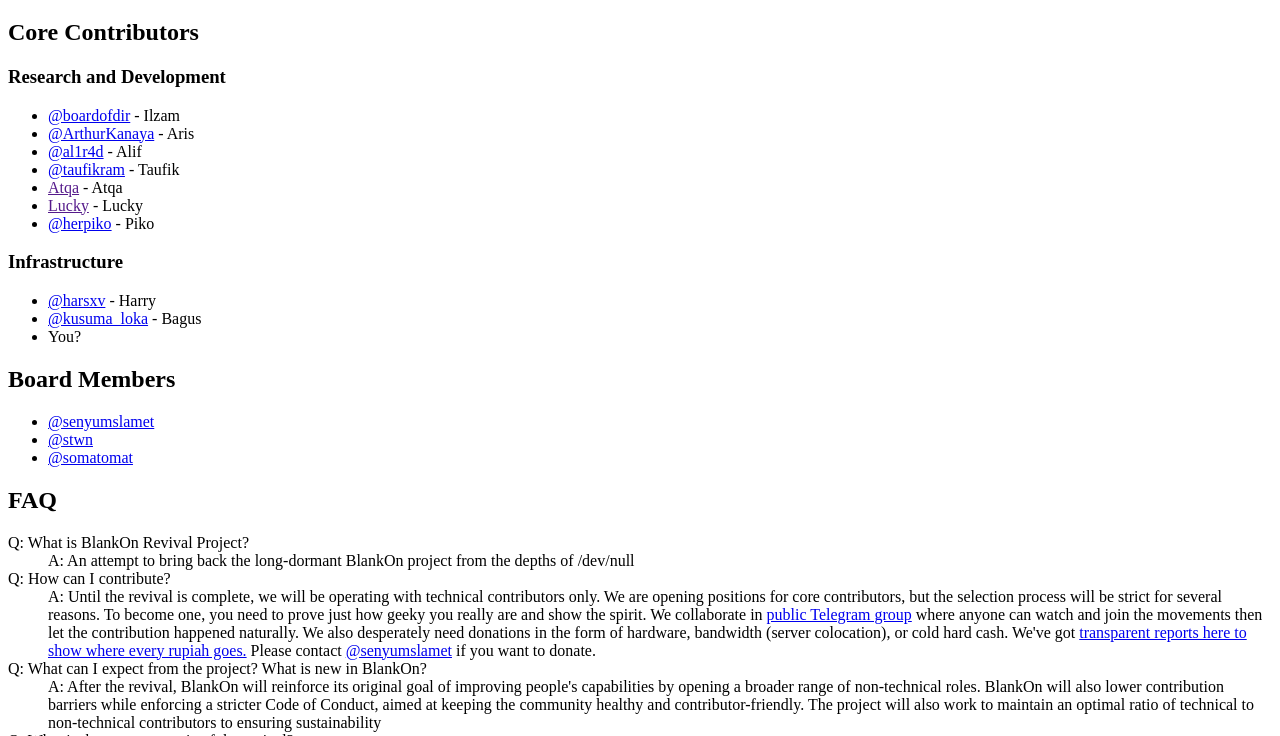
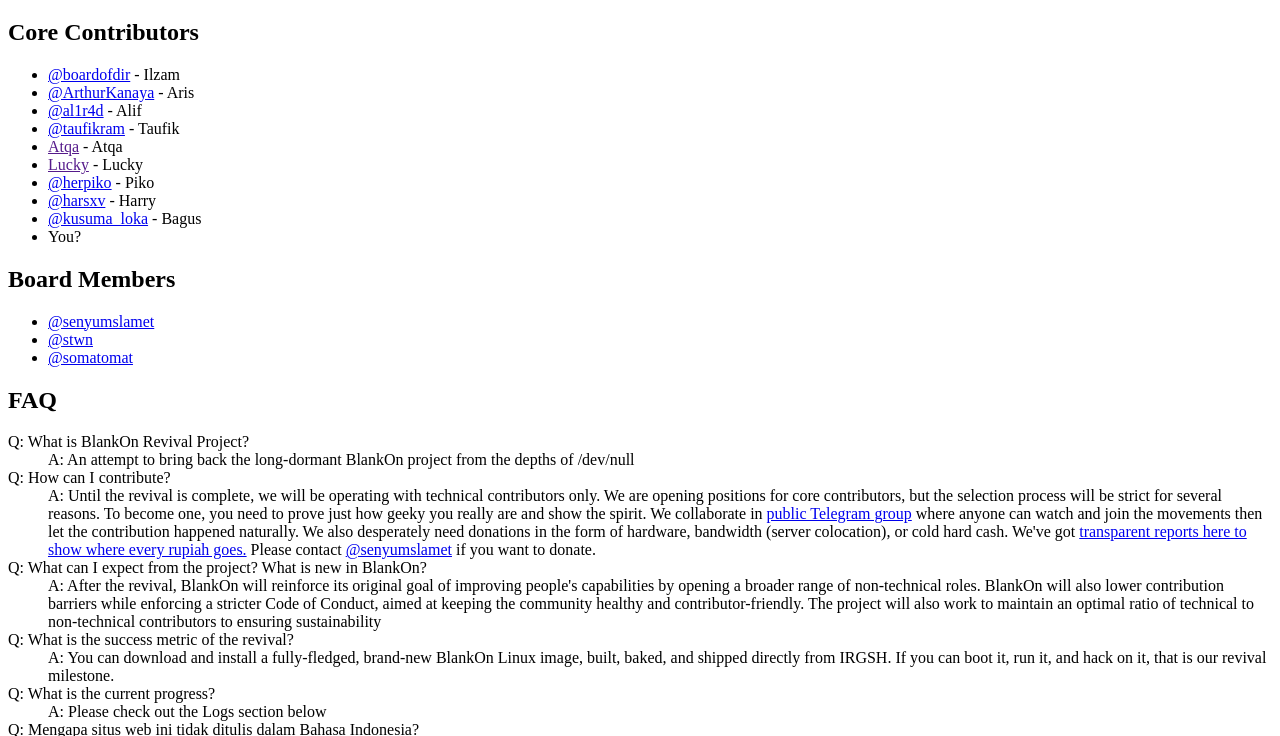
Before and after one commit to BlankOn/blankon.github.io, a plain HTML site: page index.html in a window 1280 px wide. Shown: the part 61-797 px from the top of the page. Drawn offline with Linux system fonts and the light colour scheme.

```diff
--- a/index.html
+++ b/index.html
@@ -9,7 +9,6 @@
     <h1>BlankOn Revival Project</h1>
 
     <h2>Core Contributors</h2>
-    <h3>Research and Development</h3>
     <ul>
         <li><a href="https://t.me/boardofdir" target="_blank">@boardofdir</a> - Ilzam</li>
         <li><a href="https://t.me/ArthurKanaya" target="_blank">@ArthurKanaya</a> - Aris</li>
@@ -18,9 +17,6 @@
         <li><a href="" target="_blank">Atqa</a> - Atqa</li>
         <li><a href="" target="_blank">Lucky</a> - Lucky</li>
         <li><a href="https://t.me/herpiko" target="_blank">@herpiko</a> - Piko</li>
-    </ul>
-    <h3>Infrastructure</h3>
-    <ul>
         <li><a href="https://t.me/harsxv" target="_blank">@harsxv</a> - Harry</li>
         <li><a href="https://t.me/kusuma_loka" target="_blank">@kusuma_loka</a> - Bagus</li>
         <li>You?</li>
```
